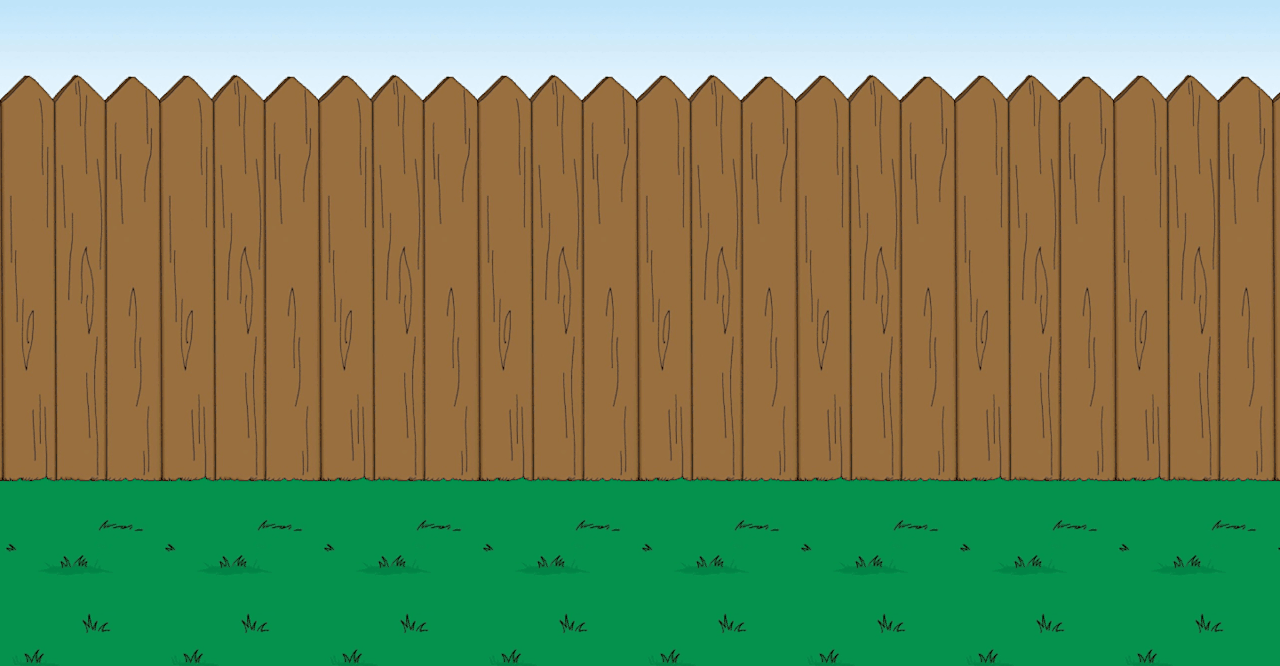
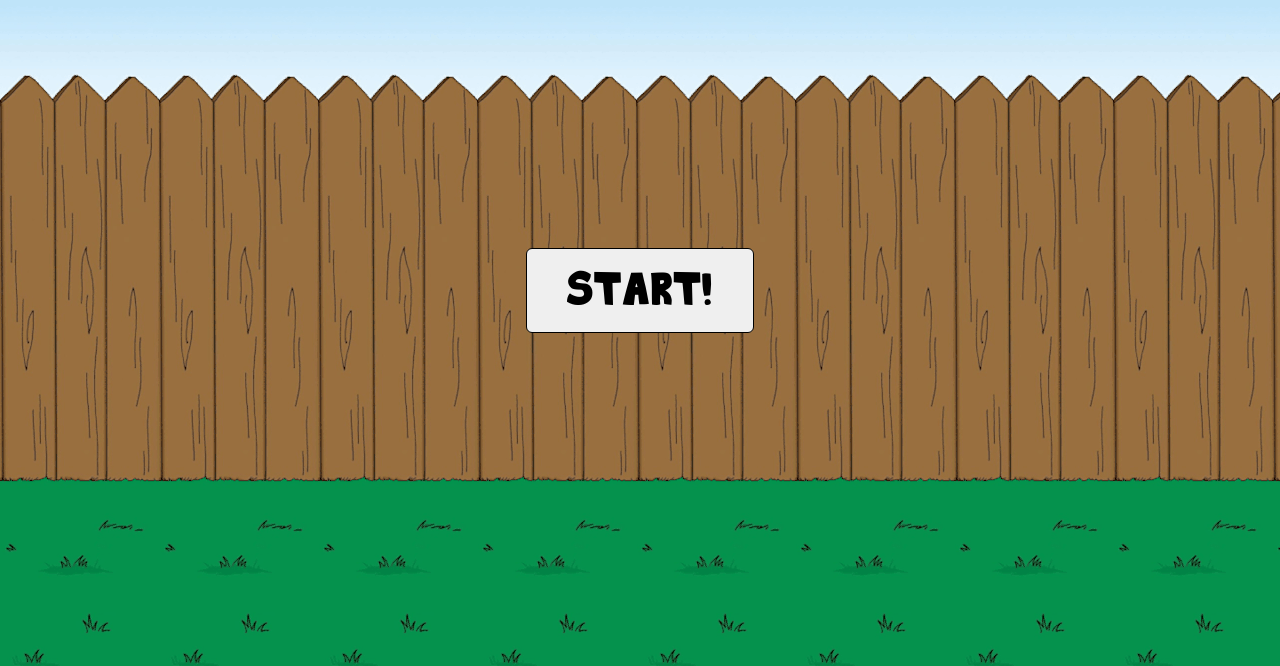
Before and after one commit to kanikas01/king-of-the-hill-trivia, a plain HTML site: page index.html in a window 1280 px wide. Shown: the part 134-800 px from the top of the page. Drawn offline with nearby package versions, Linux system fonts and the light colour scheme.

Commit message:
Add start button styling

```diff
--- a/assets/css/style.css
+++ b/assets/css/style.css
@@ -35,6 +35,7 @@
 
 body {
   background-image: url("../images/fence-background-smaller-sharp.png");
+  box-sizing: border-box;
 }
 
 h1 {
@@ -48,3 +49,16 @@ h1 {
 .title {
   margin-top: 30px;
 }
+
+#start {
+  margin-top: 17rem;
+  text-align: center;
+}
+
+#start-button {
+  font-family: "King Of The Hill 2";
+  font-size: 3rem;
+  padding: 14px 40px;
+  border-radius: 6px;
+  border: 1px solid #000000;
+}
```
